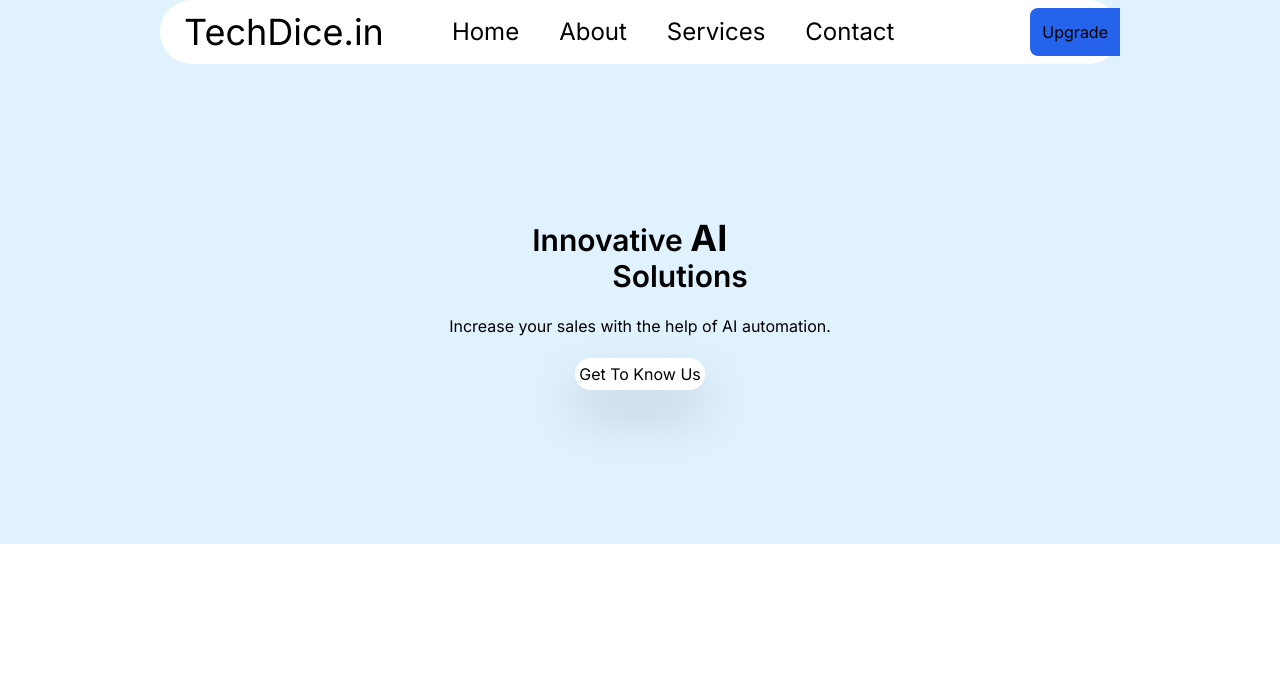
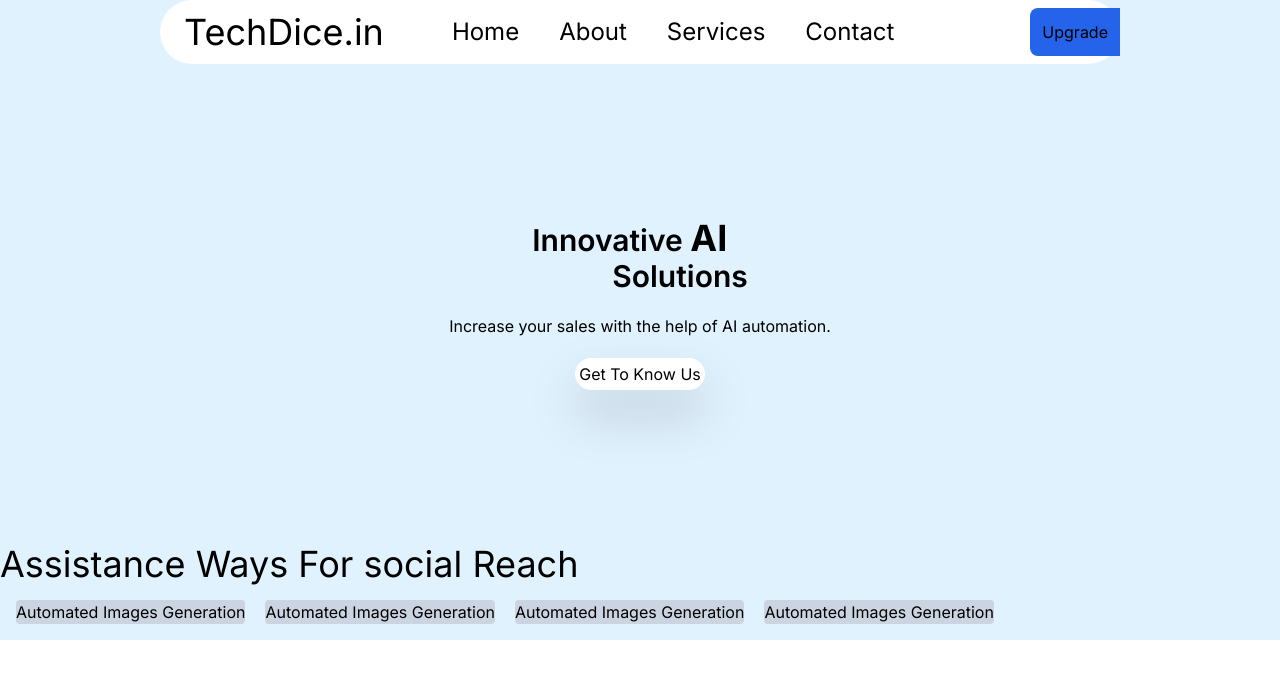
Before and after one commit to ananyajain10/agencyPage, a Next.js app: page / in a window 1280 px wide. Shown: the top 678 px of the page. Built offline with nearby package versions, Linux system fonts and the light colour scheme.

Commit message:
about-section

```diff
--- /dev/null
+++ b/src/app/components/About.tsx
@@ -0,0 +1,23 @@
+import React from 'react'
+
+type Props = {}
+
+const About = (props: Props) => {
+    const AssistanceWays = ["Automated Images Generation","Automated Images Generation","Automated Images Generation","Automated Images Generation"]
+  return (
+    <main>
+        <h1 className='text-4xl'>Assistance Ways For social Reach</h1>
+    <div className='flex rounded p-4 gap-5  '>
+
+       { AssistanceWays.map((d,i) => {
+       return  <section key={i} className='rounded bg-slate-300 w-30 h-50'>{d}</section>
+
+       })
+       }
+
+    </div>
+    </main>
+  )
+}
+
+export default About
--- a/src/app/page.tsx
+++ b/src/app/page.tsx
@@ -1,12 +1,14 @@
 
 import Navbar from "./components/Navbar";
 import Hero from "./components/Hero";
+import About from "./components/About";
 export default function Home() {
   return (
     <div className=" bg-sky-100">
       <main className="">
       <Navbar/>
       <Hero/>
+      <About/>
 
       </main>
 
```
